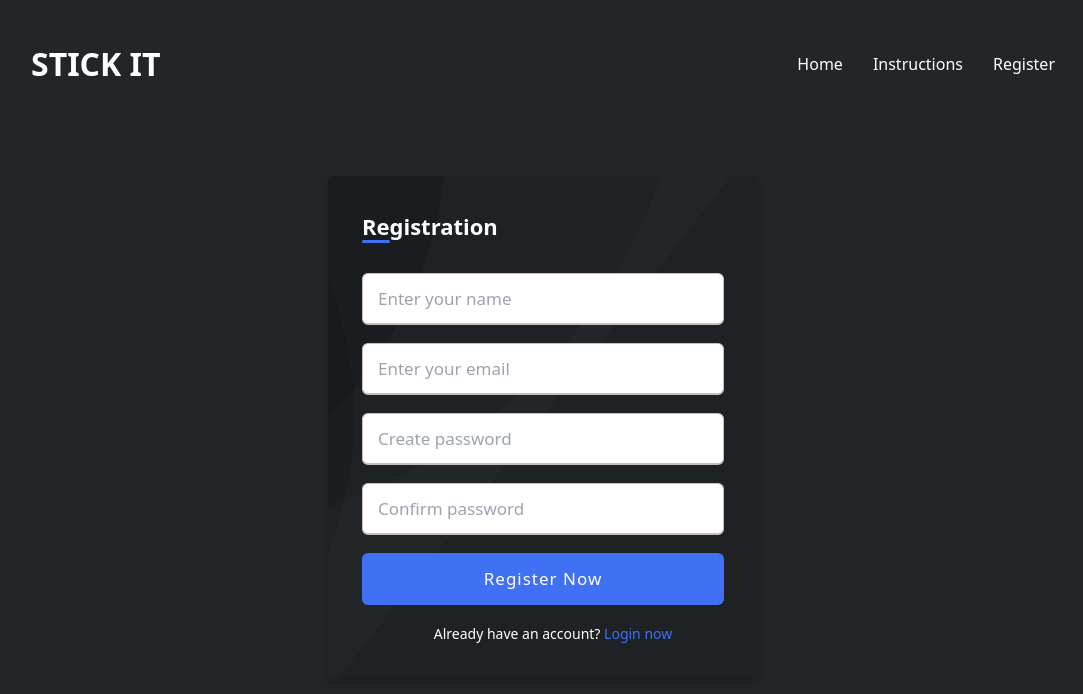
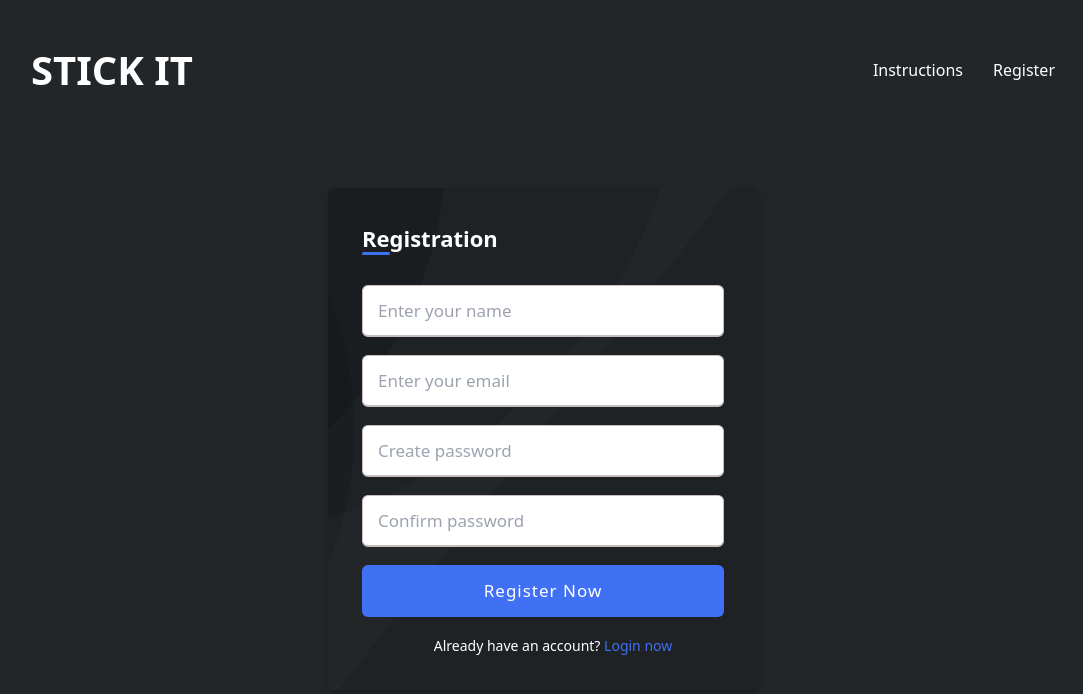
Before and after one commit to JPAVictoria/Stick-It, a Next.js app: page /register in a window 1280 px wide. Shown: the top 694 px of the page, without its empty margins (97-1180 px from the left). Built offline with nearby package versions, Linux system fonts and the light colour scheme.

Commit message:
update-commit

```diff
--- a/app/components/Navbar.jsx
+++ b/app/components/Navbar.jsx
@@ -1,6 +1,5 @@
 "use client";
 
-import Link from "next/link";
 import { useState } from "react";
 
 export default function Navbar() {
@@ -17,15 +16,28 @@ export default function Navbar() {
   return (
     <div>
       <div className="navbar mt-10">
-        <div className="logo">STICK IT</div>
-        <div className="menu-icon" onClick={toggleMenu} style={{ cursor: "pointer" }}>
+        {/* Make the logo clickable */}
+        <div
+          className="logo"
+          style={{ cursor: "pointer" }}
+          onClick={() => handleHardNavigation("/")}
+        >
+          STICK IT
+        </div>
+        <div
+          className="menu-icon"
+          onClick={toggleMenu}
+          style={{ cursor: "pointer" }}
+        >
           ☰
         </div>
         <div className={`links ${menuOpen ? "active" : "mr-32"}`}>
-          {/* Replace Link components with hard navigation */}
-          <a style={{ cursor: "pointer" }} onClick={() => handleHardNavigation("/")}>Home</a>
-          <a style={{ cursor: "pointer" }} onClick={() => handleHardNavigation("/instructions")}>Instructions</a>
-          <a style={{ cursor: "pointer" }} onClick={() => handleHardNavigation("/register")}>Register</a>
+          <a style={{ cursor: "pointer" }} onClick={() => handleHardNavigation("/instructions")}>
+            Instructions
+          </a>
+          <a style={{ cursor: "pointer" }} onClick={() => handleHardNavigation("/register")}>
+            Register
+          </a>
         </div>
       </div>
     </div>
--- a/app/globals.css
+++ b/app/globals.css
@@ -46,6 +46,9 @@ svg {
 .logo {
   font-size: 2.5rem;
   font-weight: bold;
+  margin-left: 10%;
+  position: relative; /* Needed for the pseudo-element to work */
+  cursor: pointer; /* Makes the logo clearly clickable */
 }
 
 .navbar .links {
@@ -88,9 +91,8 @@ svg {
   }
 }
 
-
-
-.navbar a::before {
+/* Hover effect for links */
+.navbar a::before, .logo::before {
   content: '';
   position: absolute;
   width: 100%;
@@ -104,18 +106,10 @@ svg {
   transition: transform .3s ease-in-out;
 }
 
-.navbar a:hover::before {
+/* Hover effect activation */
+.navbar a:hover::before, .logo:hover::before {
   transform-origin: left;
   transform: scaleX(1);
-}
-
-
-.logo{
-
-  font-size: 2rem;
-  font-weight: bold;
-  margin-left: 10%;
-
 }
 
 /**HEADER CODE ABOVE */
```
Lines whose indentation alone changed are shown as unchanged.
